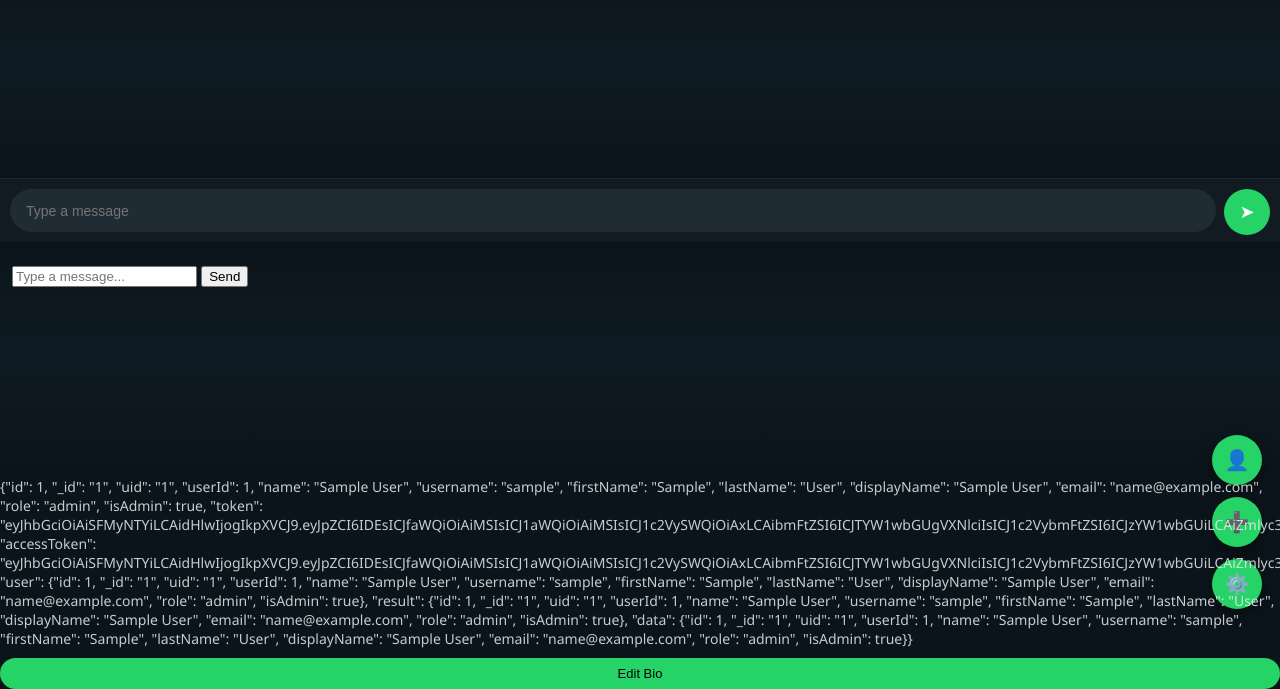
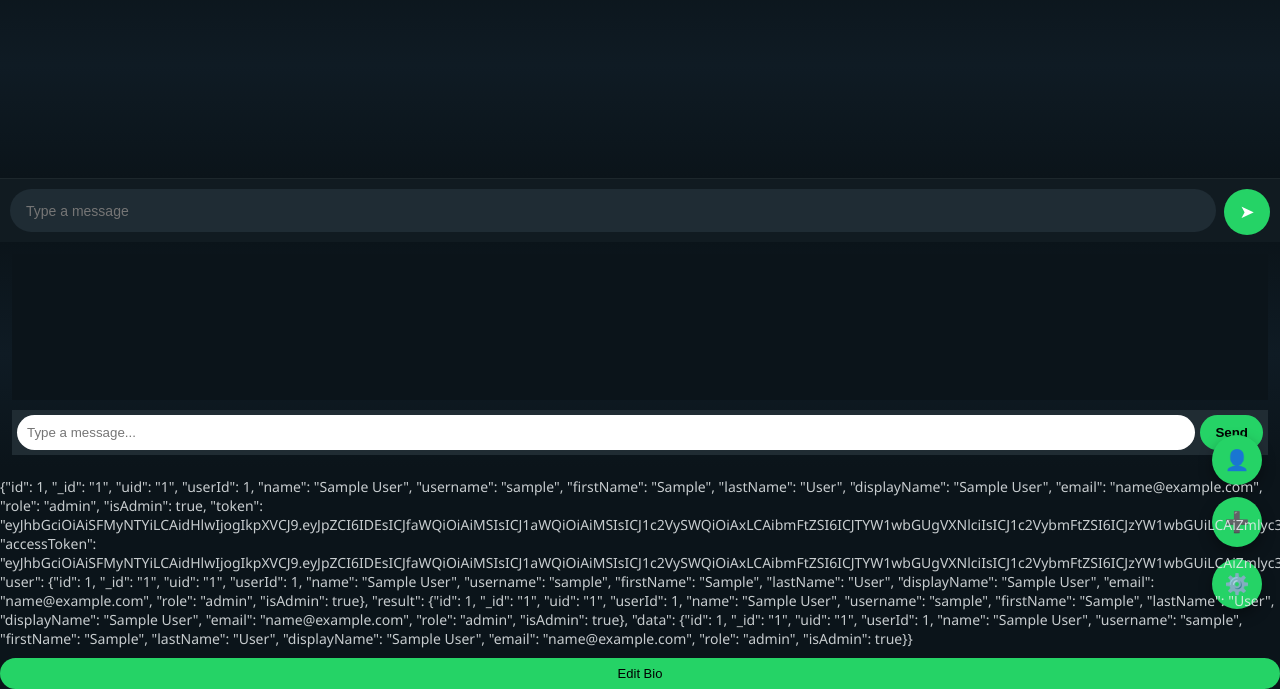
Before and after one commit to corneliuspam/pam-app, a website: page public/dashboard.html in a window 1280 px wide. Shown: the part 111-800 px from the top of the page. Drawn offline with nearby package versions, Linux system fonts and the light colour scheme; sample sign-in values are in the browser's storage.

Commit message:
Update style.css

```diff
--- a/public/style.css
+++ b/public/style.css
@@ -381,3 +381,41 @@ body.light .modalBox {
   padding: 8px;
   resize: none;
 }
+
+.chatContainer {
+  display: flex;
+  flex-direction: column;
+  height: 100%;
+}
+
+#messagesContainer {
+  flex: 1;
+  overflow-y: auto;
+  padding: 10px;
+  background: #0b141a; /* dark mode background */
+}
+
+.messageBar {
+  display: flex;
+  padding: 5px;
+  background: #202c33;
+  align-items: center;
+}
+
+.messageBar input {
+  flex: 1;
+  padding: 10px;
+  border-radius: 20px;
+  border: none;
+  margin-right: 5px;
+}
+
+.messageBar button {
+  padding: 10px 15px;
+  border-radius: 20px;
+  background: #25d366;
+  border: none;
+  cursor: pointer;
+  font-weight: bold;
+  color: #000;
+}
```
